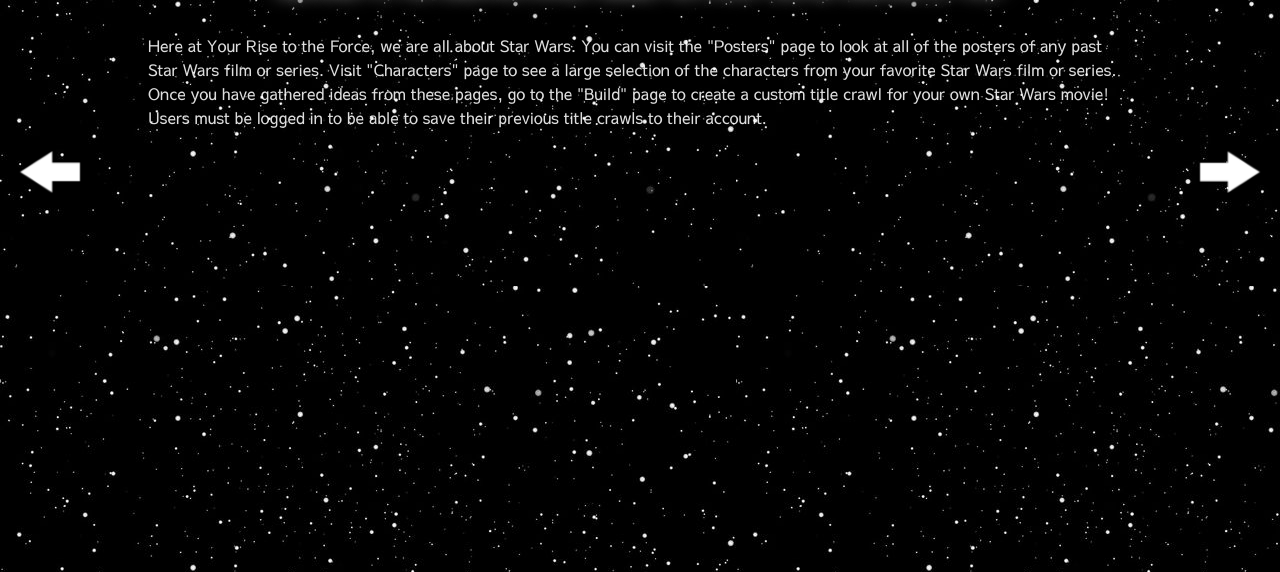
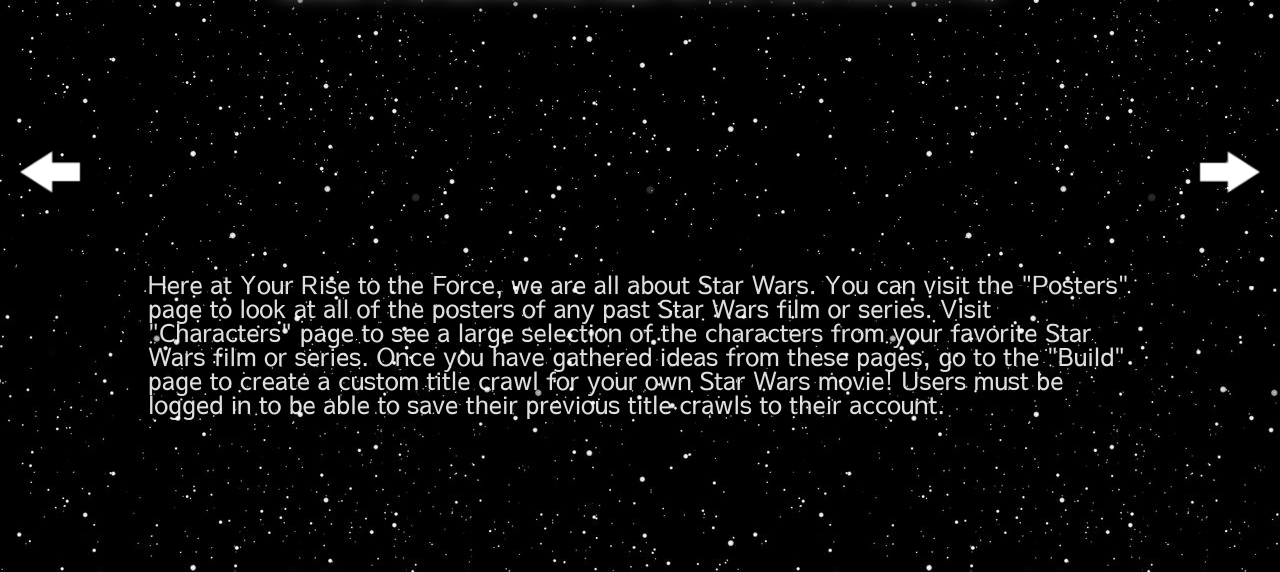
Before and after one commit to SAWilding/wdd330-final, a website built with Vite: page vite-project/index.html in a window 1280 px wide. Shown: the part 228-800 px from the top of the page. Built offline with nearby package versions, Linux system fonts and the light colour scheme.

Commit message:
spacing for main slides

```diff
--- a/vite-project/style.css
+++ b/vite-project/style.css
@@ -174,7 +174,8 @@
 }
 .explanation {
   font-family: 'Sawarabi Gothic', sans-serif;
-  padding: 20px;
+  font-size: 25px;
+  padding: 250px 20px 20px 20px;
 }
 .first_header {
   color: white;
```
Also changed, not shown: vite-project/index.html (+8 -2 lines).
